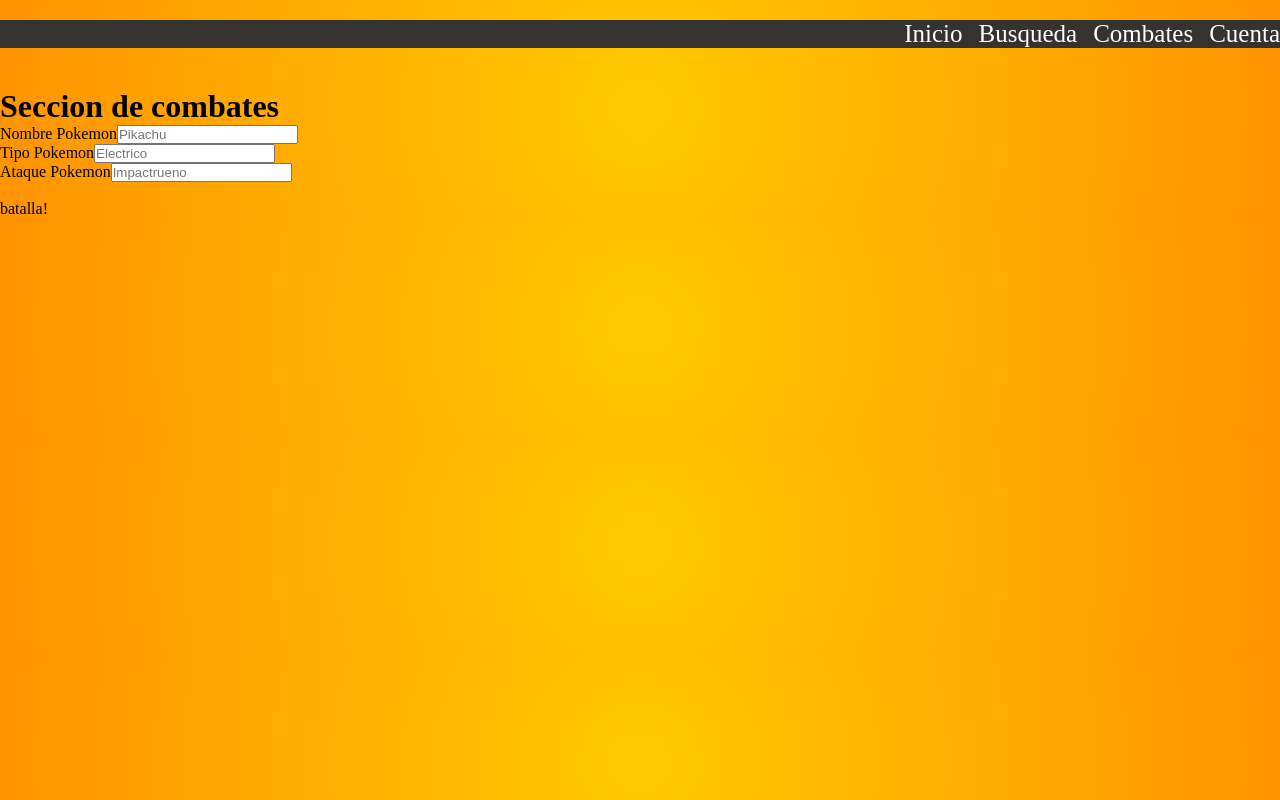
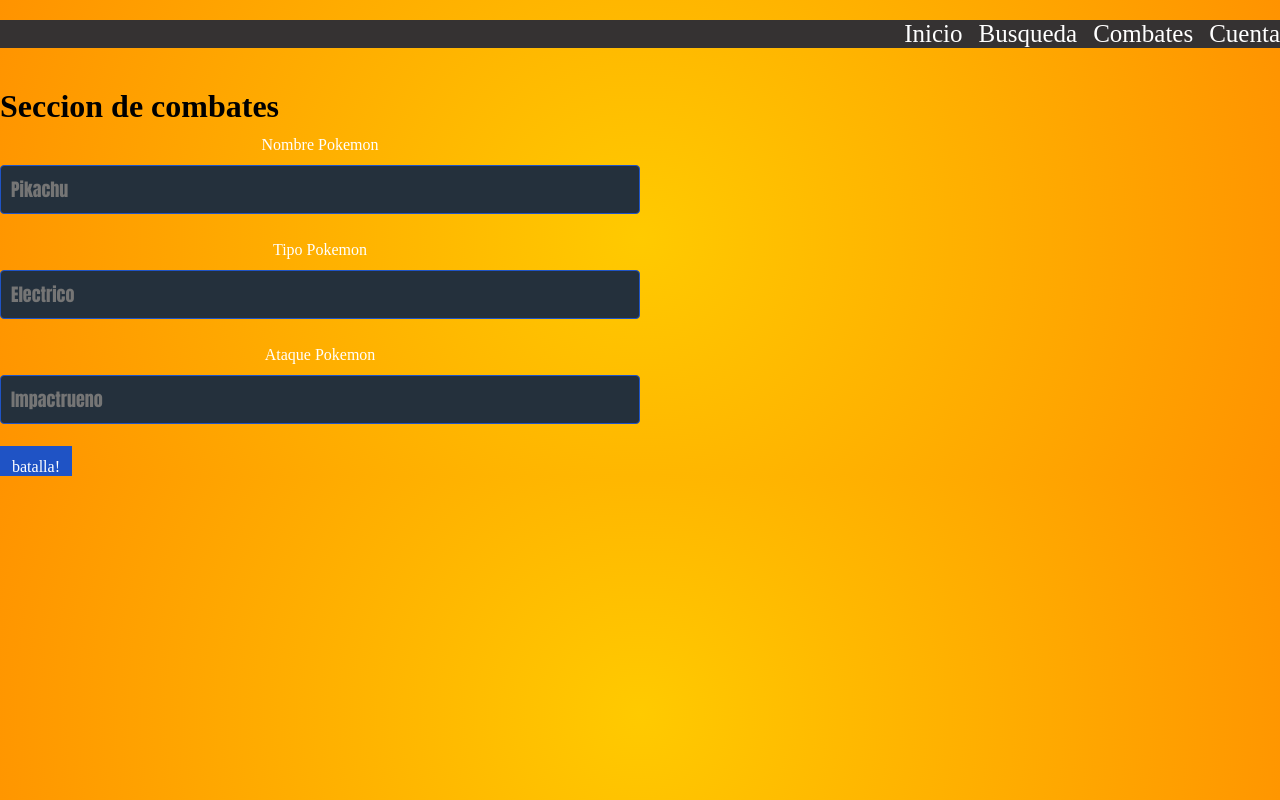
Before and after one commit to Dragonibax/Poke-Api-Front, a Next.js app in the folder poke-apif/: page /battle in a window 1280 px wide. Built offline with nearby package versions, Linux system fonts and the light colour scheme.

Commit message:
estilos css

```diff
--- a/poke-apif/styles/globals.css
+++ b/poke-apif/styles/globals.css
@@ -1,4 +1,3 @@
-
 * {
   box-sizing: border-box;
   padding: 0;
@@ -76,3 +75,98 @@
   color: white;
   background: var(--primary);
 }
+
+.formpo{
+  width: 50%;
+  text-align: center;
+  justify-content: center;
+}
+
+.Inicio{
+  background-position: center center;
+  background-size: cover;
+  height: 40vh;
+  min-height: 20rem;
+}
+
+.title{
+  padding: 0.2rem 0 3rem 0;
+}
+
+.Bata{
+  text-align: center;
+  font-size: 50px;
+  padding: 3rem 0 0.2rem 0;
+}
+
+.boton{
+  width: 100%;
+  background: #1f53c5;
+  border: none;
+  padding: 12px;
+  color: white;
+  margin: 16px 0;
+  font-size: 16px;
+}
+
+.nom{
+  background-color: blue;
+}
+
+.text-danger{
+  line-height: 40px;
+  color: white;
+}
+
+.placeh{
+  width: 100%;
+  background: #24303c;
+  padding: 10px;
+  border-radius: 4px;
+  margin-bottom: 16px;
+  border: 1px solid #1f53c5;
+  font-family: Impact, Haettenschweiler, 'Arial Narrow Bold', sans-serif;
+  font-size: 18px;
+}
+
+.titulo-prin{
+  text-align: center;
+}
+
+.formpo{
+  text-align: center;
+  justify-content: center;
+}
+
+.barra{
+  width: 40%;
+  padding: 2rem 0 1rem 0;
+}
+
+.btnat{
+  width: 10%;
+  background: #1f53c5;
+  border: none;
+  padding: 12px;
+  color: white;
+  margin: 16px 0;
+  font-size: 16px;
+}
+
+.barra2{
+  width: 40%;
+  padding: 2rem 0 1rem 0;
+  margin-left: 45%;
+}
+
+.Imgpok2{
+ margin-left: 79%;
+}
+
+.victory{
+  margin-right: 79%;
+}
+
+.victory1{
+  margin-left: 79%;
+}
```
